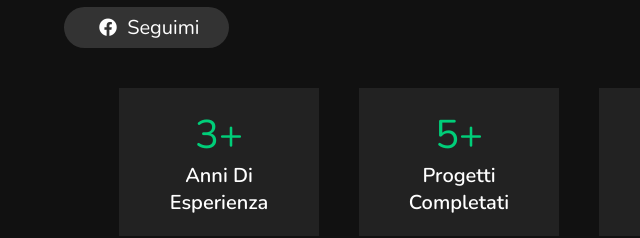
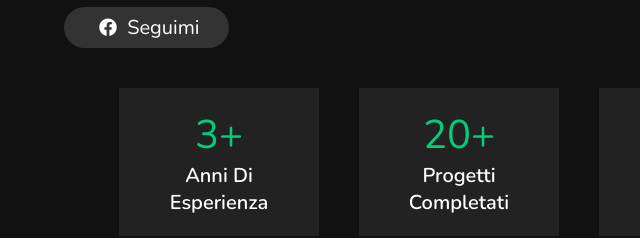
Before and after one commit to VADAFF/ilmioportfolio, a plain HTML site: page index.html in a window 1280 px wide. Shown: the part 1153-1391 px from the top of the page, 356-996 px from the left. Drawn offline with nearby package versions, Linux system fonts and the light colour scheme.

Commit message:
Update index.html

```diff
--- a/index.html
+++ b/index.html
@@ -92,7 +92,7 @@
         </div>
 
         <div class="box">
-            <span>5+</span>
+            <span>20+</span>
             <h3>progetti completati</h3>
         </div>
 
```
